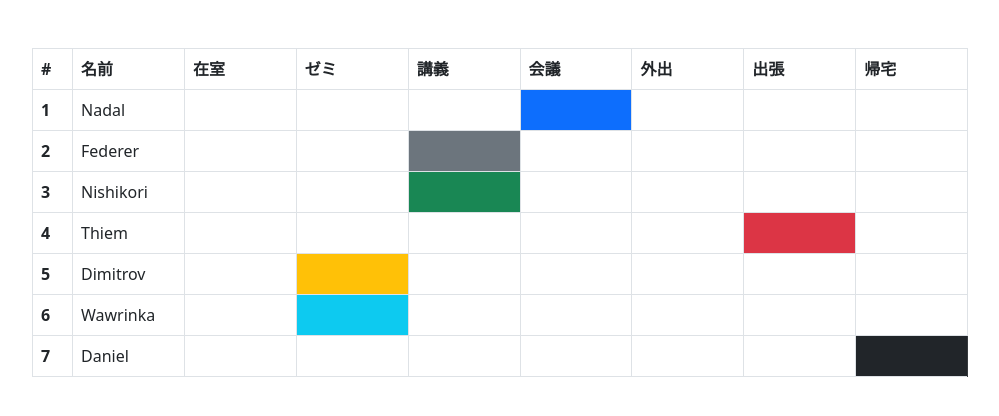
After one commit to oyuukiyuuki/check-labo-time, a Flask app: template check_time/templates/state_listooo.html in a window 1280 px wide. The commit adds this page. Shown: the top 416 px of the page, without its empty margins (140-1139 px from the left). Run offline with Flask 2, Linux system fonts and the light colour scheme; the template is opened without the code that fills it, so the values that code supplies are empty.

Commit message:
add comment

```diff
--- /dev/null
+++ b/check_time/templates/state_listooo.html
@@ -0,0 +1,110 @@
+<!DOCTYPE html>
+<html lang="en">
+<head>
+    <meta charset="UTF-8">
+    <meta name="viewport" content="width=device-width, initial-scale=1.0">
+    <link href="https://cdn.jsdelivr.net/npm/bootstrap@5.3.0/dist/css/bootstrap.min.css" rel="stylesheet" integrity="sha384-9ndCyUaIbzAi2FUVXJi0CjmCapSmO7SnpJef0486qhLnuZ2cdeRhO02iuK6FUUVM" crossorigin="anonymous">
+    <script src="https://cdn.jsdelivr.net/npm/bootstrap@5.3.0/dist/js/bootstrap.bundle.min.js" integrity="sha384-geWF76RCwLtnZ8qwWowPQNguL3RmwHVBC9FhGdlKrxdiJJigb/j/68SIy3Te4Bkz" crossorigin="anonymous"></script>
+    <title>Laffice</title>
+
+</head>
+<body>
+<div class="container mt-5 w-75">
+    <table class="table, table table-bordered ", style="table-layout:fixed" >
+        <thead>
+          <tr>
+            <th scope="col" style="width:40px">#</th>
+            <th scope="col">名前</th>
+            <th scope="col">在室</th>
+            <th scope="col">ゼミ</th>
+            <th scope="col">講義</th>
+            <th scope="col">会議</th>
+            <th scope="col">外出</th>
+            <th scope="col">出張</th>
+            <th scope="col">帰宅</th>
+          </tr>
+        </thead>
+        <tbody>
+          <tr >
+            <th scope="row">1</th>
+            <td>Nadal</td>
+            <td></td>
+            <td></td>
+            <td></td>
+            <td class="bg-primary"></td>
+            <td></td>
+            <td></td>
+            <td></td>
+          </tr>
+          <tr>
+            <th scope="row">2</th>
+            <td>Federer</td>
+            <td></td>
+            <td></td>
+            <td class="bg-secondary"></td>
+            <td></td>
+            <td></td>
+            <td></td>
+            <td></td>
+          </tr>
+          <tr>
+            <th scope="row">3</th>
+            <td>Nishikori</td>
+            <td></td>
+            <td></td>
+            <td class="bg-success"></td>
+            <td></td>
+            <td></td>
+            <td></td>
+            <td></td>
+          </tr>
+          <tr>
+            <th scope="row">4</th>
+            <td>Thiem</td>
+            <td></td>
+            <td></td>
+            <td></td>
+            <td></td>
+            <td></td>
+            <td class="bg-danger"></td>
+            <td></td>
+          </tr>
+          <tr >
+            <th scope="row">5</th>
+            <td>Dimitrov</td>
+            <td></td>
+            <td class="bg-warning"></td>
+            <td></td>
+            <td></td>
+            <td></td>
+            <td></td>
+            <td></td>
+          </tr>
+          <tr >
+            <th scope="row">6</th>
+            <td>Wawrinka</td>
+            <td></td>
+            <td class="bg-info"></td>
+            <td></td>
+            <td></td>
+            <td></td>
+            <td></td>
+            <td></td>
+          </tr>
+          <tr >
+            <th scope="row">7</th>
+            <td>Daniel</td>
+            <td></td>
+            <td></td>
+            <td></td>
+            <td></td>
+            <td></td>
+            <td></td>
+            <td class="table-dark"></td>
+          </tr>
+        </tbody>
+      </table>
+    </div>
+
+</body>
+</html>
--- a/init_db.py
+++ b/init_db.py
@@ -44,7 +44,7 @@ user3 = User(
     email="okazaki@test.com",
     username="おかざき",
     password="123",
-    administrator="0",
+    administrator="1",
     grade="3",
     nfc_id="333397699",
 )
```
Also changed, not shown: check_time/templates/users/account.html (+34 -22 lines), check_time/users/views.py (+0 -31 lines).
